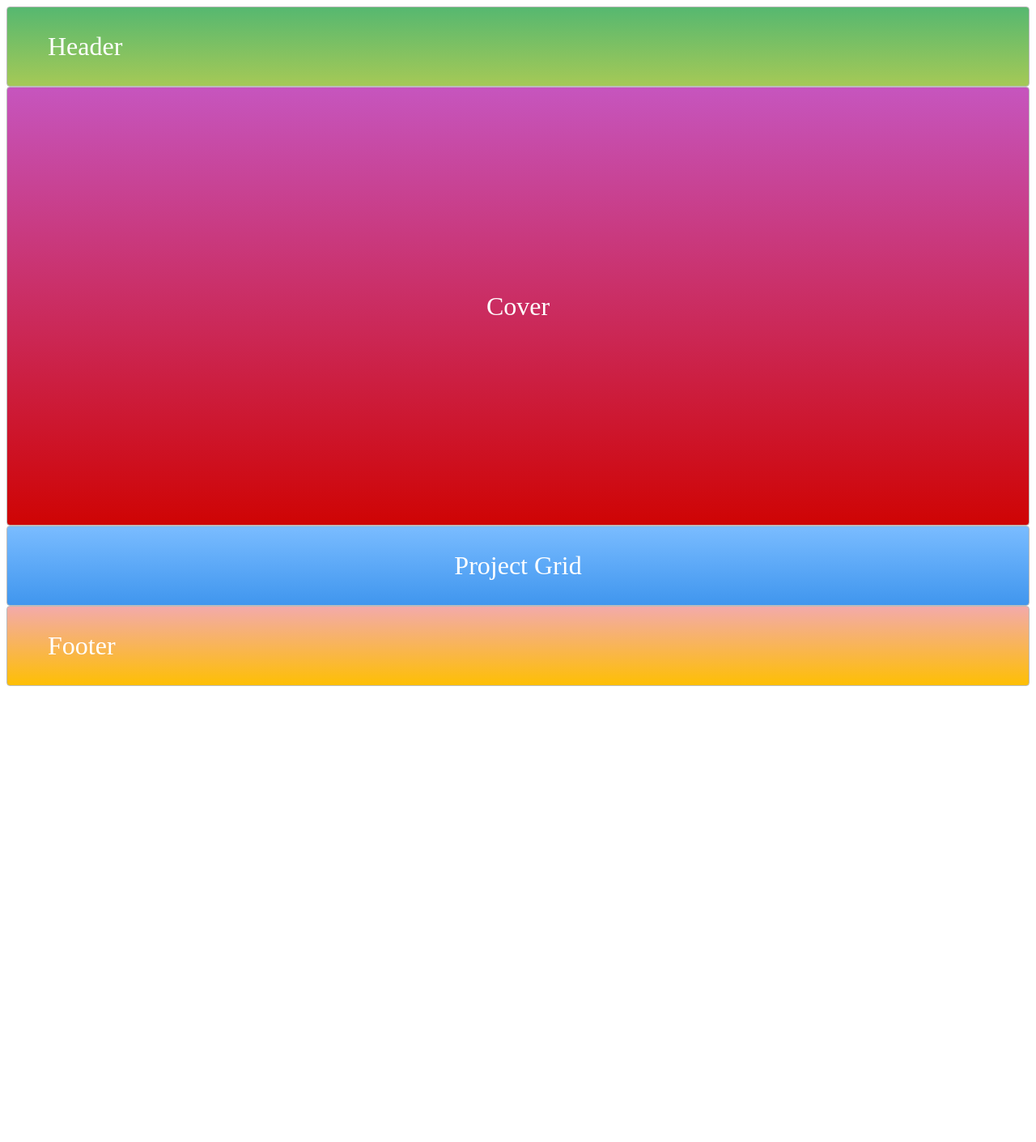
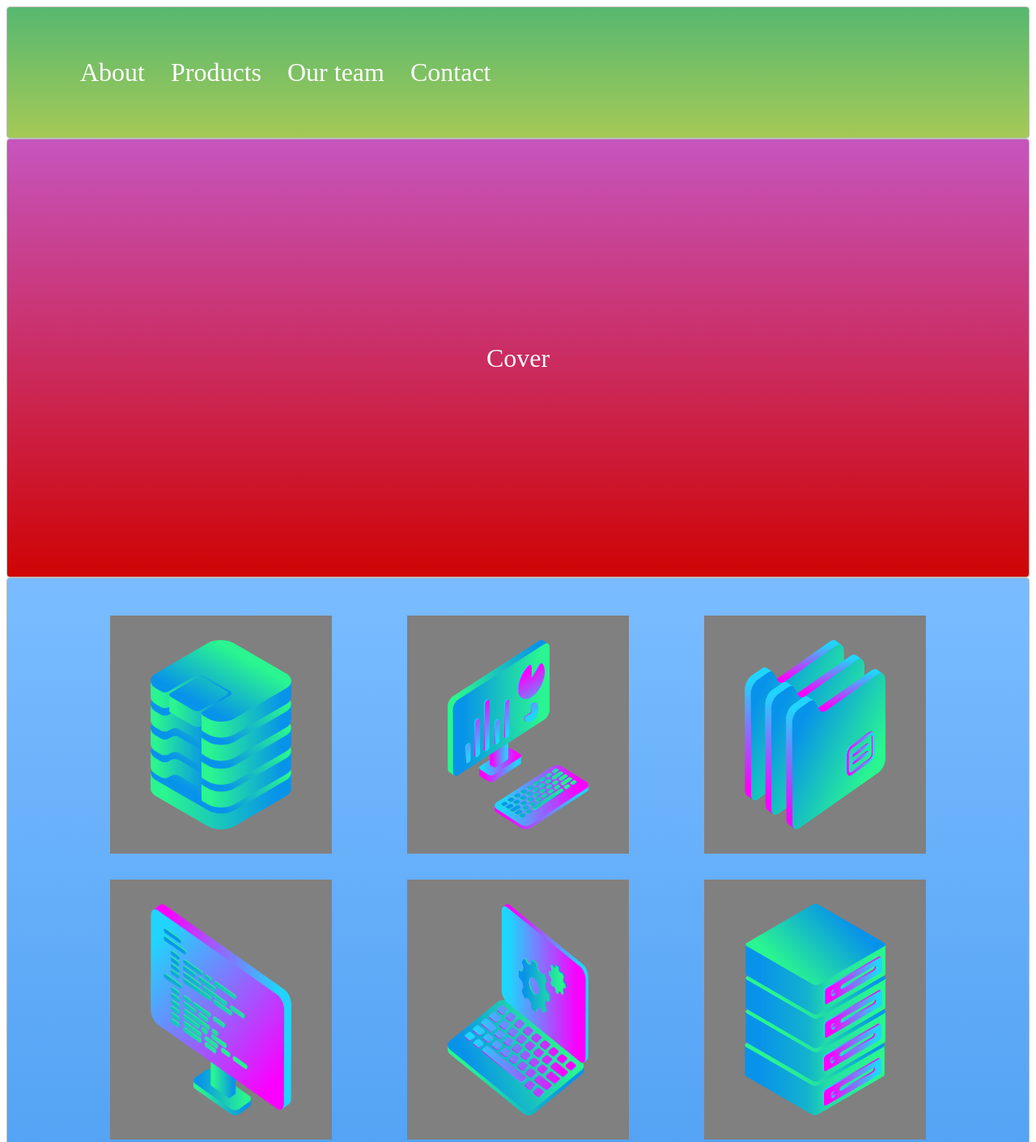
Before and after one commit to srand01/web-layout, a plain HTML site: page index.html in a window 1280 px wide. Shown: the top 1410 px of the page at 81% size. Before the commit the page ends 855 px from the top, so only its background shows below. Drawn offline with Linux system fonts and the light colour scheme.

Commit message:
Update index.html

```diff
--- a/index.html
+++ b/index.html
@@ -2,12 +2,29 @@
 <html>
   <head>
     <title>Layout Master</title>
-  <link rel="stylesheet" type="text/css" href="./main.css">
+    <link rel="stylesheet" type="text/css" href="./main.css" />
   </head>
   <body>
-  <div class="zone green">Header</div>
+    <div class="zone green">
+      <ul>
+        <li>About</li>
+        <li>Products</li>
+        <li>Our team</li>
+        <li>Contact</li>
+      </ul>
+    </div>
     <div class="zone red">Cover</div>
-  <div class="zone blue">Project Grid</div>
+    <div class="zone blue">
+      <img src="img/data_storage_2_2.png" alt="" />
+      <img src="img/desktop_analytics_2.png" alt="" />
+      <img src="img/files_2.png" alt="" />
+      <img src="img/monitor_coding_2.png" alt="" />
+      <img src="img/monitor_settings_2.png" alt="" />
+      <img src="img/server_2_2.png" alt="" />
+      <img src="img/server_3.png" alt="" />
+      <img src="img/server_safe_2.png" alt="" />
+      <img src="img/undraw.png" alt="" />
+    </div>
     <div class="zone yellow">Footer</div>
   </body>
 </html>
```
Lines whose indentation alone changed are shown as unchanged.
